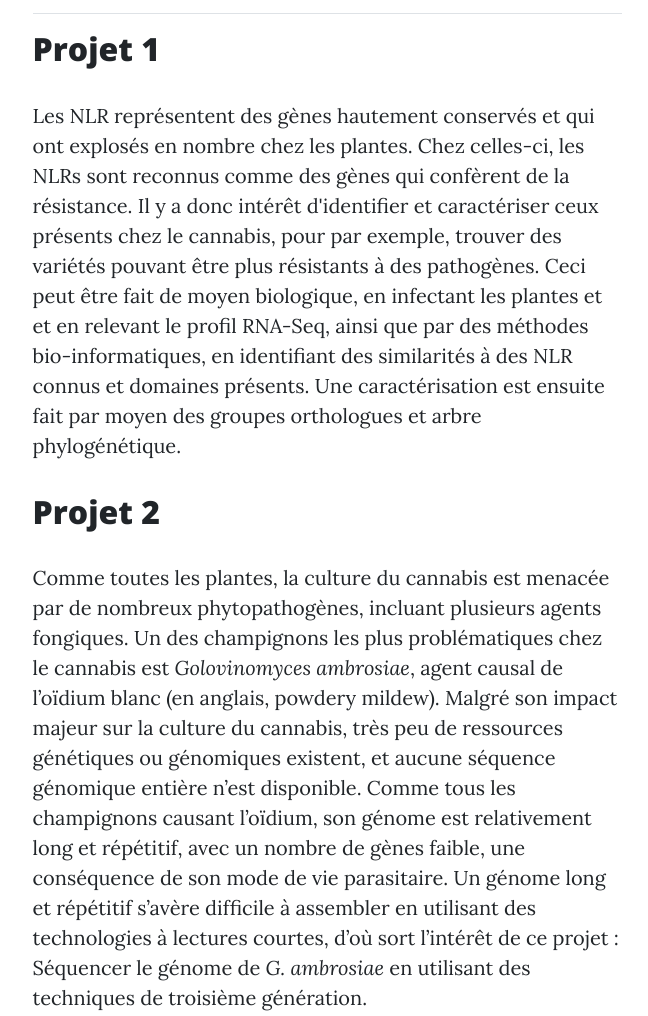
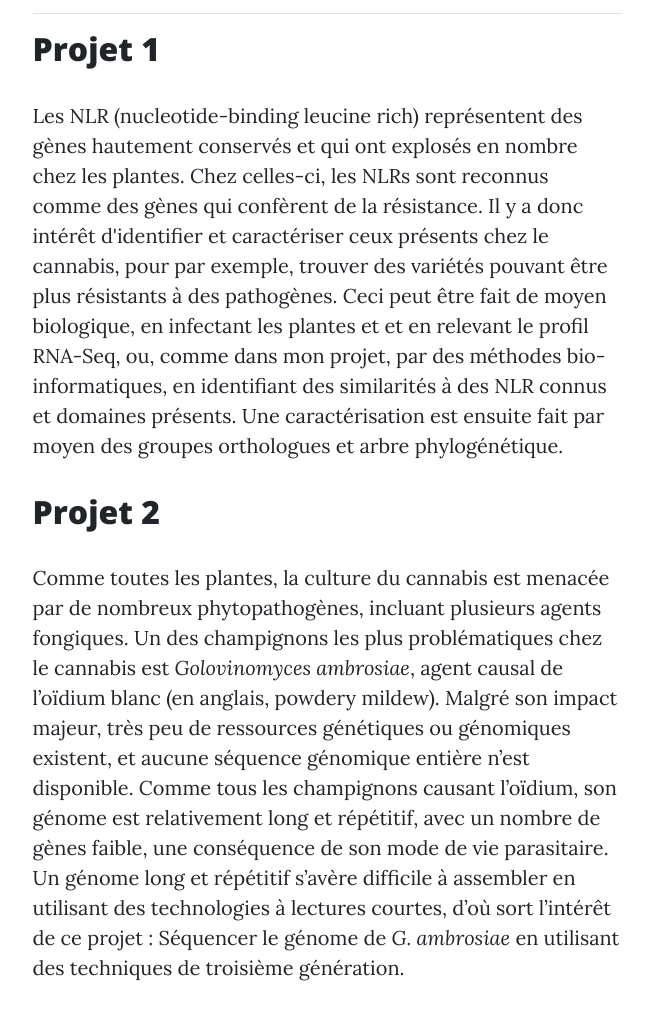
Before and after one commit to k8gra/info4042-projet2, a plain HTML site: page projets.html in a window 1280 px wide. Shown: the part 972-1988 px from the top of the page, without its empty margins (313-961 px from the left). Drawn offline with nearby package versions, Linux system fonts and the light colour scheme.

Commit message:
edited projects text

```diff
--- a/projets.html
+++ b/projets.html
@@ -62,6 +62,7 @@
         </div>
     </header>
     <!-- Post Content-->
+    <!-- carousel en haut des deux projets (un image pour chaque projet)-->
     <article class="mb-4">
         <div class="container px-4 px-lg-5">
             <div class="row gx-4 gx-lg-5 justify-content-center">
@@ -77,6 +78,7 @@
                             <div class="carousel-item active">
                                 <img src="assets/img/carousel/mildew-pumpkin-leaves.webp" class="d-block w-100" alt="...">
                                 <!--Got image from britannica-->
+                                <!-- caption dans le carousel, un par image -->
                                 <div class="carousel-caption d-none d-md-block">
                                     <p>Oïdium sur des feuilles de citrouille</p>
                                 </div>
@@ -100,18 +102,19 @@
                         </button>
                     </div>
                     <hr>
+                    <!-- descriptions des projets de recherche-->
                     <h2>
                         Projet 1
                     </h2>
                     <p>
-                        Les NLR représentent des gènes hautement conservés et qui ont explosés en nombre chez
+                        Les NLR (nucleotide-binding leucine rich) représentent des gènes hautement conservés et qui ont explosés en nombre chez
                         les plantes. Chez celles-ci,
                         les NLRs sont reconnus comme des gènes qui confèrent de la résistance. Il y a donc intérêt
                         d'identifier et caractériser ceux
                         présents chez le cannabis, pour par exemple, trouver des variétés pouvant être plus résistants à
                         des pathogènes. Ceci peut être
-                        fait de moyen biologique, en infectant les plantes et et en relevant le profil RNA-Seq, ainsi
-                        que par des méthodes bio-informatiques,
+                        fait de moyen biologique, en infectant les plantes et et en relevant le profil RNA-Seq, ou, comme dans mon projet,
+                         par des méthodes bio-informatiques,
                         en identifiant des similarités à des NLR connus et domaines présents. Une caractérisation est
                         ensuite fait par moyen des groupes
                         orthologues et arbre phylogénétique.
@@ -124,7 +127,7 @@
                         phytopathogènes, incluant plusieurs agents
                         fongiques. Un des champignons les plus problématiques chez le cannabis est <i>Golovinomyces
                         ambrosiae</i>, agent causal de l’oïdium
-                        blanc (en anglais, powdery mildew). Malgré son impact majeur sur la culture du cannabis, très
+                        blanc (en anglais, powdery mildew). Malgré son impact majeur, très
                         peu de ressources génétiques ou génomiques
                         existent, et aucune séquence génomique entière n’est disponible. Comme tous les champignons
                         causant l’oïdium, son génome est relativement
```
Also changed, not shown: realisations.html (+3 -2 lines).
